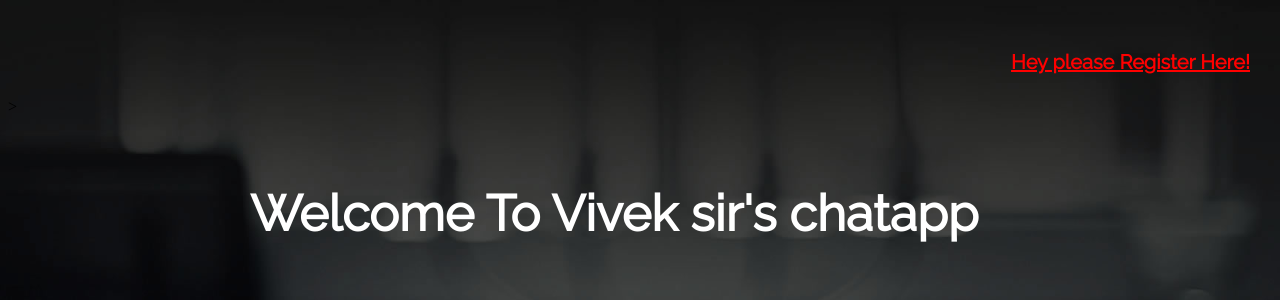
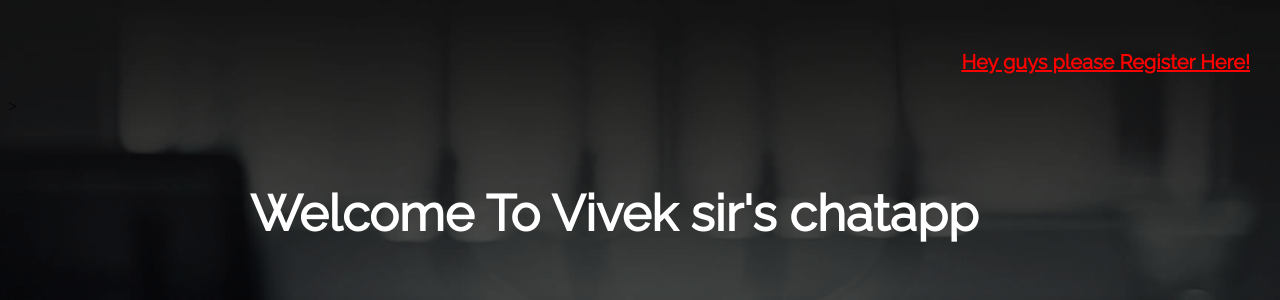
Before and after one commit to Shashanksingh17/ChatApplication, a Django app: page / in a window 1280 px wide. Shown: the top 300 px of the page. Run offline with Django 3.2, Linux system fonts and the light colour scheme.

Commit message:
Update index.html

```diff
--- a/fundoo/fundooapp/templates/index.html
+++ b/fundoo/fundooapp/templates/index.html
@@ -9,7 +9,7 @@
 <center>
     <h1>Welcome To Vivek sir's chatapp</h1><br><br>
     <button class="button" style="vertical-align:middle"><span><a href="{% url 'sign_in' %}">Login</a></span></button><br>
-    <h3><a href="{% url 'signup' %}">Hey please Register Here!</a></h3><br><br>
+    <h3><a href="{% url 'signup' %}">Hey guys please Register Here!</a></h3><br><br>
     </center>
 </center>>
 {% endblock %}
```
